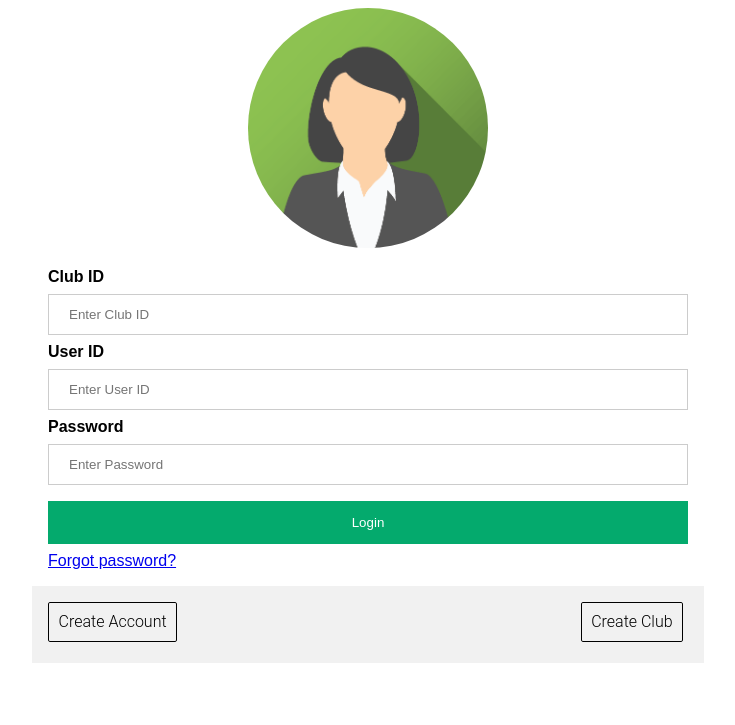
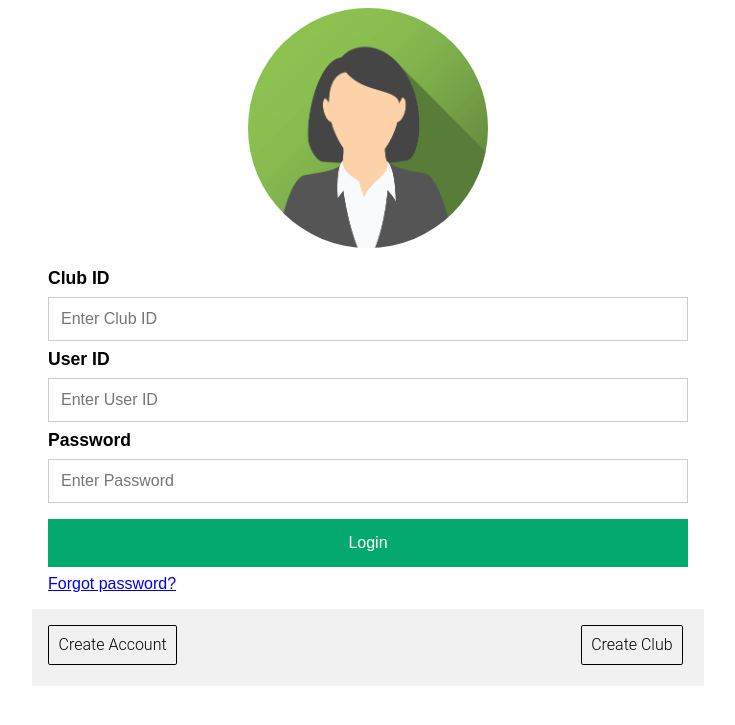
Before and after one commit to BenakaR/Clubs, a Django app: page / in a window 1280 px wide. Shown: the top 725 px of the page, without its empty margins (280-1015 px from the left). Run offline with Django 5.2, Linux system fonts and the light colour scheme.

Commit message:
fixed login

```diff
--- a/club/templates/login.html
+++ b/club/templates/login.html
@@ -6,6 +6,7 @@
 
 body {
   font-family: Arial, Helvetica, sans-serif;
+  font-size: 2vh;
   width: 100%;
   display: flex;
   align-items: center;
@@ -15,11 +16,14 @@ body {
 form{
   border: 0px solid #00000066;
 }
-
+label{
+  font-size: 2.2vh;
+}
 input[type=text], input[type=password] {
   width: 100%;
-  padding: 12px 20px;
-  margin: 8px 0;
+  padding: 1.5vh;
+  font-size: 2vh;
+  margin: 1vh 0;
   display: inline-block;
   border: 1px solid #ccc;
   box-sizing: border-box;
@@ -28,11 +32,13 @@ input[type=text], input[type=password] {
 button {
   background-color: #04AA6D;
   color: white;
-  padding: 14px 20px;
+  padding: 1vh;
   margin: 8px 0;
   border: none;
+  font-size: 2vh;
   cursor: pointer;
   width: 100%;
+  height: 6vh;
 }
 
 button:hover {
@@ -47,6 +53,7 @@ button:hover {
   border-radius: 0.12em;
   box-sizing: border-box;
   text-decoration: none;
+
   font-family: "Roboto", sans-serif;
   font-weight: 300;
   color: #000000;
```
Also changed, not shown: db.sqlite3.
